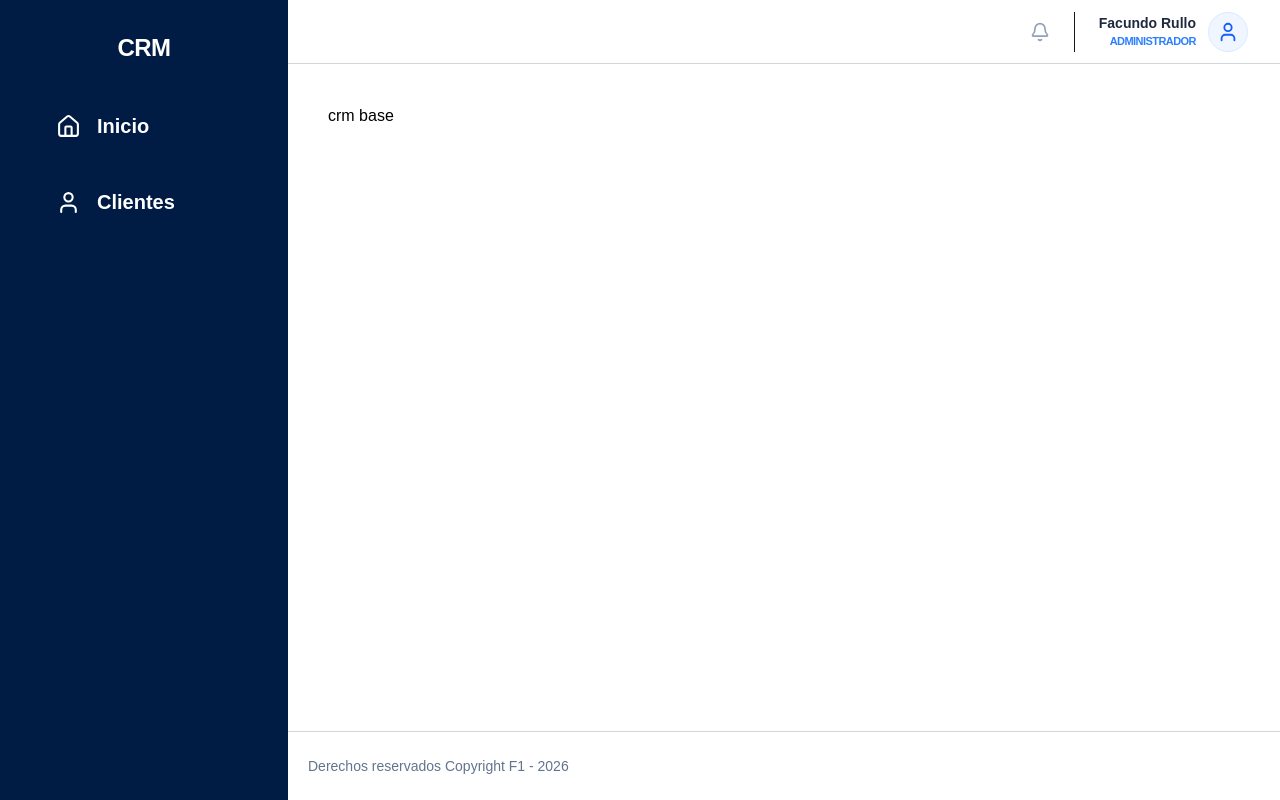
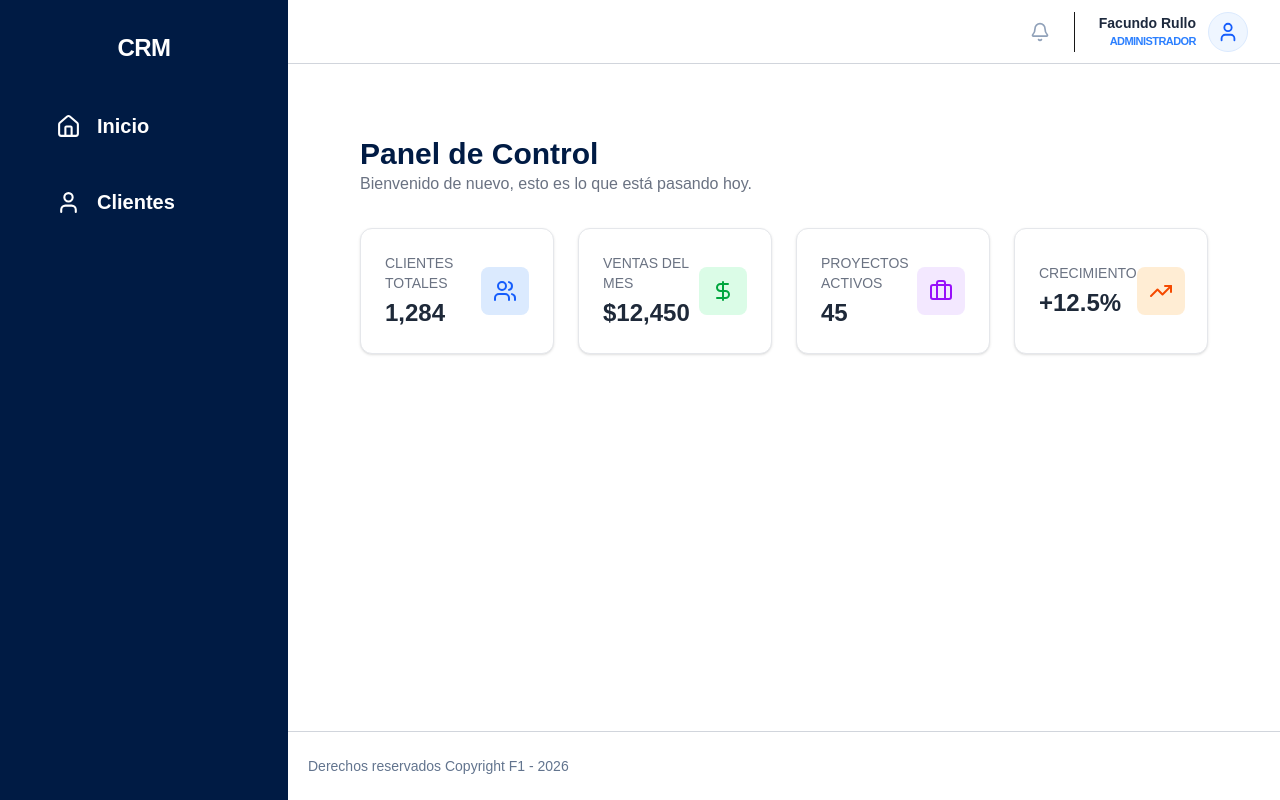
Before and after one commit to MatyAngeloni6/Tarea-Grupal-Prog-3, a Next.js app: page /crm in a window 1280 px wide. Built offline with nearby package versions, Linux system fonts and the light colour scheme.

Commit message:
Listo el dashboard

```diff
--- a/src/app/crm/page.jsx
+++ b/src/app/crm/page.jsx
@@ -1,11 +1,37 @@
-import React from 'react'
+import React from 'react';
+import { Users, DollarSign, Briefcase, TrendingUp } from 'lucide-react';
 
-function page() {
+function Page() {
+
+  const stats = [
+    { title: 'Clientes Totales', value: '1,284', icon: Users, color: 'text-blue-600', backbroundColor: 'bg-blue-100' },
+    { title: 'Ventas del Mes', value: '$12,450', icon: DollarSign, color: 'text-green-600', backbroundColor: 'bg-green-100' },
+    { title: 'Proyectos Activos', value: '45', icon: Briefcase, color: 'text-purple-600', backbroundColor: 'bg-purple-100' },
+    { title: 'Crecimiento', value: '+12.5%', icon: TrendingUp, color: 'text-orange-600', backbroundColor: 'bg-orange-100' },
+  ]
+
   return (
-    <div className='text-black'>
-      crm base
+    <div className="p-8 min-h-full">
+      <div className="mb-8">
+        <h1 className="text-3xl font-bold text-[#001B44]">Panel de Control</h1>
+        <p className="text-gray-500">Bienvenido de nuevo, esto es lo que está pasando hoy.</p>
+      </div>
+
+      <div className="grid grid-cols-1 md:grid-cols-2 lg:grid-cols-4 gap-6 mb-8">
+        {stats.map((stat, index) => (
+          <div key={index} className="bg-white p-6 rounded-xl shadow-sm border border-gray-200 flex items-center justify-between">
+            <div>
+              <p className="text-sm font-medium text-gray-500 uppercase ">{stat.title}</p>
+              <h3 className="text-2xl font-bold text-gray-800 mt-1">{stat.value}</h3>
+            </div>
+            <div className={`${stat.backbroundColor} ${stat.color} p-3 rounded-lg`}>
+              <stat.icon size={24} />
+            </div>
+          </div>
+        ))}
+      </div>
     </div>
-  )
+  );
 }
 
-export default page
+export default Page;
```
